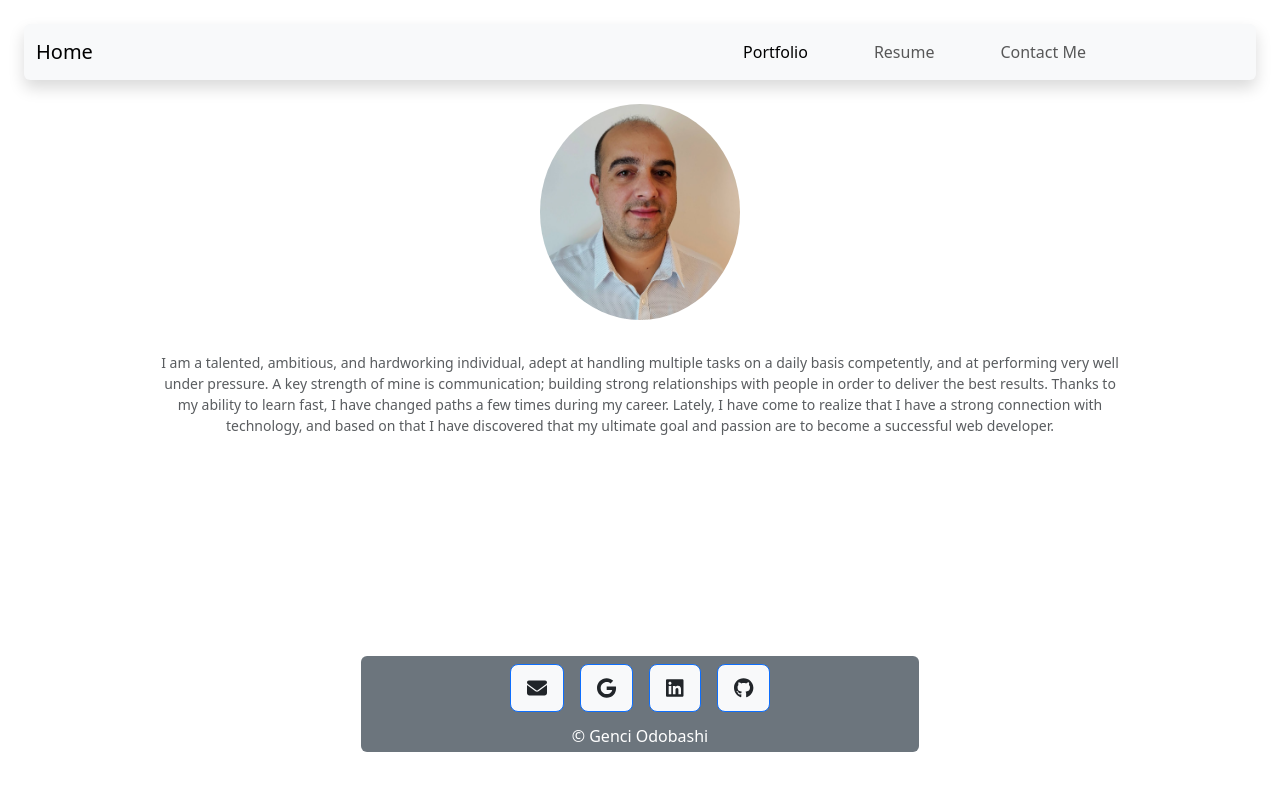
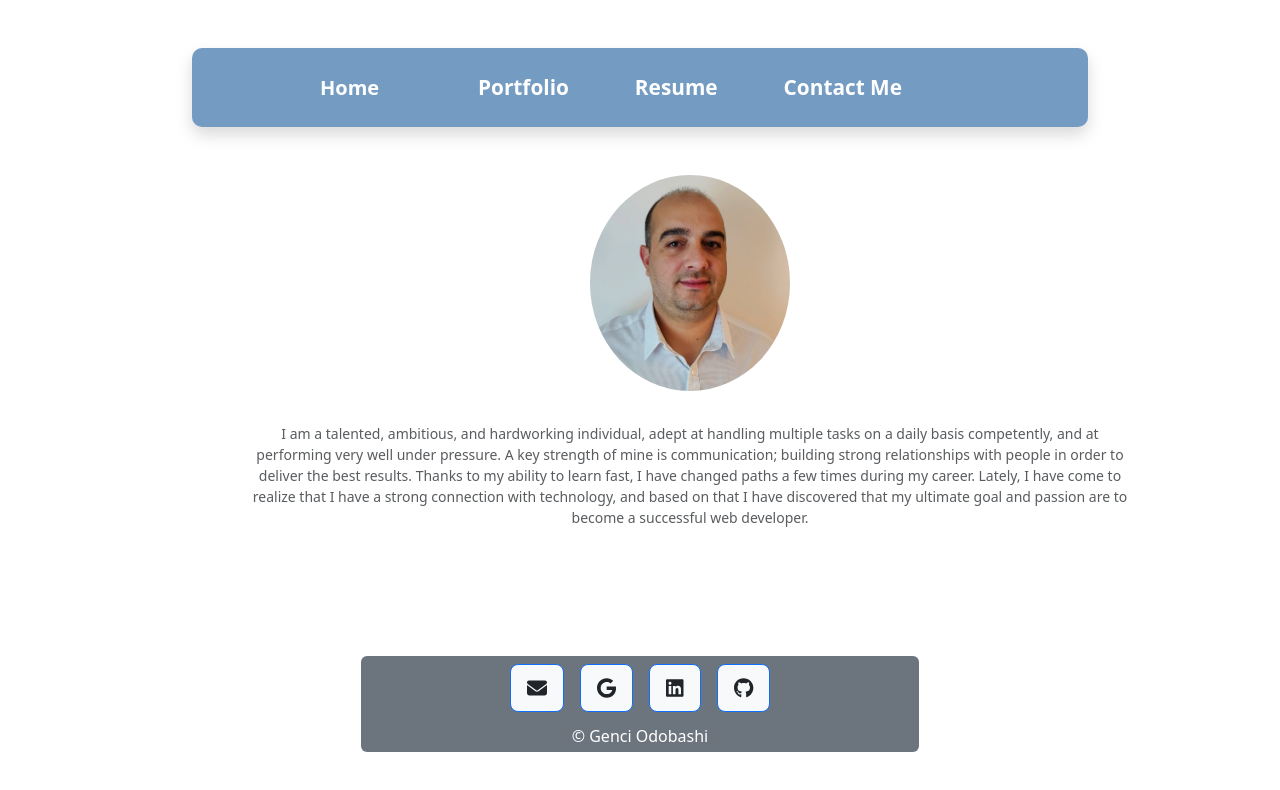
Before and after one commit to odobashigenci/react-portfolio, a React (Create React App) app: page / in a window 1280 px wide. Shown: the top 790 px of the page. Built offline with nearby package versions, Linux system fonts and the light colour scheme.

Commit message:
styling header

```diff
--- a/src/components/Header.js
+++ b/src/components/Header.js
@@ -5,9 +5,7 @@ import Home from './Home';
 import Portfolio from './Portfolio';
 import Resume from './Resume';
 import Contact from './Contact';
-import Navbar from 'react-bootstrap/Navbar';
-import Nav from 'react-bootstrap/Nav';
-import Stack from 'react-bootstrap/Stack';
+
 
 function Header() {
 
@@ -18,9 +16,10 @@ function Header() {
 
   return (
     <Router>
-     <nav className="navbar navbar-expand-lg navbar-light bg-light m-4 rounded shadow">
+        <div className="d-flex justify-content-center">
+     <nav className="navbar navbar-expand-lg navbar-light m-5 p-3 shadow">
             <div className="container-fluid">
-                <a className="navbar-brand" href="/">Home</a>
+                <a className="navbar-brand home" href="/">Home</a>
                 <button className="navbar-toggler" type="button"
                     data-bs-toggle="collapse" data-bs-target="#navbarNav"
                     aria-controls="navbarNav" aria-expanded="{isMenuOpen}"
@@ -31,7 +30,7 @@ function Header() {
                 <div className={`collapse navbar-collapse ${isMenuOpen ? 'show' : ''}`} id="navbarNav">
                     <ul className="navbar-nav ms-auto">
                         <li className="nav-item">
-                            <a className="nav-link active" aria-current="page" href="/portfolio">Portfolio</a>
+                            <a className="nav-link" href="/portfolio">Portfolio</a>
                         </li>
                         <li className="nav-item">
                             <a className="nav-link" href="/resume">Resume</a>
@@ -43,6 +42,7 @@ function Header() {
                 </div>
             </div>
         </nav>
+        </div>
 
       <Routes>
         <Route path="/" element={<Home />} />
--- a/src/components/Home.js
+++ b/src/components/Home.js
@@ -8,7 +8,7 @@ function Home() {
   const loading = false;
 
   return (
-    <div>
+    <div className="home">
        <Figure>
       <Figure.Image
       width={200}height={212}
--- a/src/index.css
+++ b/src/index.css
@@ -1,4 +1,5 @@
 body {
+  background-color: red;
   margin: 0;
   font-family: -apple-system, BlinkMacSystemFont, 'Segoe UI', 'Roboto', 'Oxygen',
     'Ubuntu', 'Cantarell', 'Fira Sans', 'Droid Sans', 'Helvetica Neue',
@@ -30,3 +31,26 @@ code {
   margin: 10px auto;
   width: 50%;
 }
+
+.head {
+  background-color: rgb(35, 102, 160);
+}
+
+/* Header.js */
+
+.navbar {
+
+  background-color: #749BC2;
+  border-radius: 10px;
+  font-size: 1.3rem;
+  font-weight: bold;
+  width: 70%;
+}
+
+.navbar a {
+  color: white;
+}
+
+.home {
+  margin-left: 100px;
+}
```
